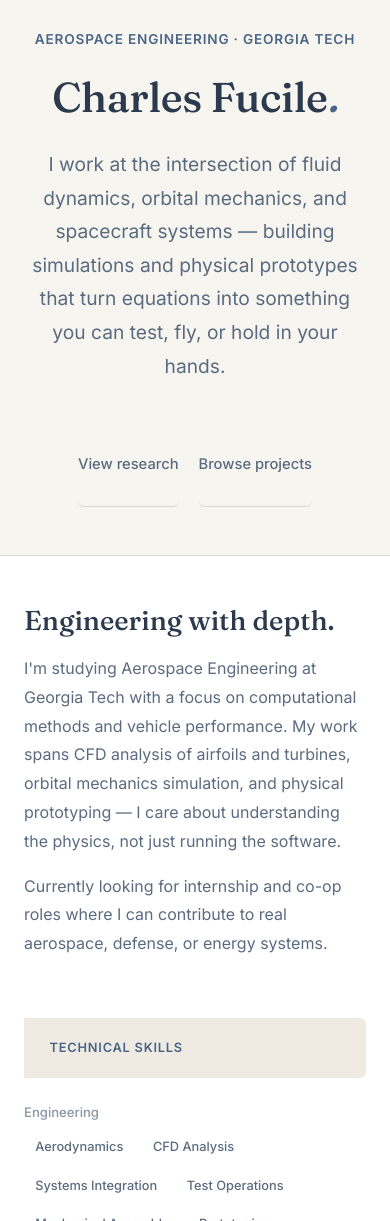
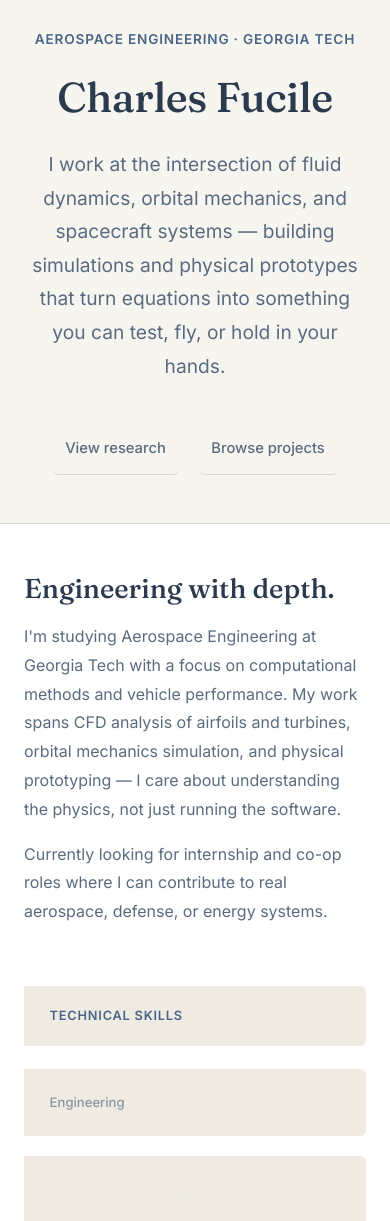
Before and after one commit to cfucile3/Portfolio, a Jekyll site: the page built from index.html, in a window 390 px wide and 1400 px high, scrolled down 281 px, cut to the strip 179-1400 px from the top of the window. Built offline with Jekyll 4.4.1, drawn with Linux system fonts in a browser that asks for light colours; some of the changed text lies outside the part shown.

Commit message:
Update index.html

```diff
--- a/index.html
+++ b/index.html
@@ -20,7 +20,7 @@
 
   .hero-photo {
   flex: 0 0 auto;
-  width: clamp(180px, 22vw, 260px);
+  width: clamp(360px, 44vw, 520px);
   }
 
   .hero-photo img {
@@ -104,12 +104,12 @@
     color: #5B6B7F;
     font-weight: 500;
     border-bottom: 1px solid #DCD6C9;
-    padding: 1.8rem 0;
+    padding: 0.8rem 0.8rem;
   }
 
   .btn-text:hover {
     background: #4A6585;
-    padding: 1.8rem 0;
+    padding: 0.8rem 0.8rem;
     text-decoration: none;
   }
 
@@ -170,12 +170,20 @@
     color: #8895A3;
     font-weight: 500;
     margin-bottom: 0.55rem;
+    background: var(--paper-dim);
+    border-radius: 0 6px 6px 0;
+    padding: 1.4rem 1.6rem;
+    margin-top: 1.25rem;
   }
 
   .skill-tags {
     display: flex;
     flex-wrap: wrap;
     gap: 0.45rem;
+    background: var(--paper-dim);
+    border-radius: 0 6px 6px 0;
+    padding: 1.4rem 1.6rem;
+    margin-top: 1.25rem;
   }
 
   .skill-tag {
@@ -183,6 +191,10 @@
     font-size: 0.8rem;
     font-weight: 500;
     padding: 0.3rem 0.7rem;
+    background: var(--paper-dim);
+    border-radius: 0 6px 6px 0;
+    padding: 1.4rem 1.6rem;
+    margin-top: 1.25rem;
   }
 
   /* ─── FEATURED SECTIONS ──────────────────────────────────── */
@@ -269,7 +281,7 @@
   <div class="hero-text">
     <p class="hero-eyebrow">Aerospace Engineering · Georgia Tech</p>
     <h1 class="hero-name">
-      Charles Fucile<em>.</em>
+      Charles Fucile</em>
     </h1>
     <p class="hero-bio">
       I work at the intersection of fluid dynamics, orbital mechanics, and spacecraft
@@ -357,7 +369,7 @@
 <!-- FEATURED WORK -->
 <section class="featured">
   <p class="section-label">Selected work</p>
-  <h2 class="featured-heading">A few things I've built and studied</h2>
+  <h2 class="featured-heading">A few things I've built</h2>
 
   <div class="featured-grid">
     <div class="feat-card">
```
